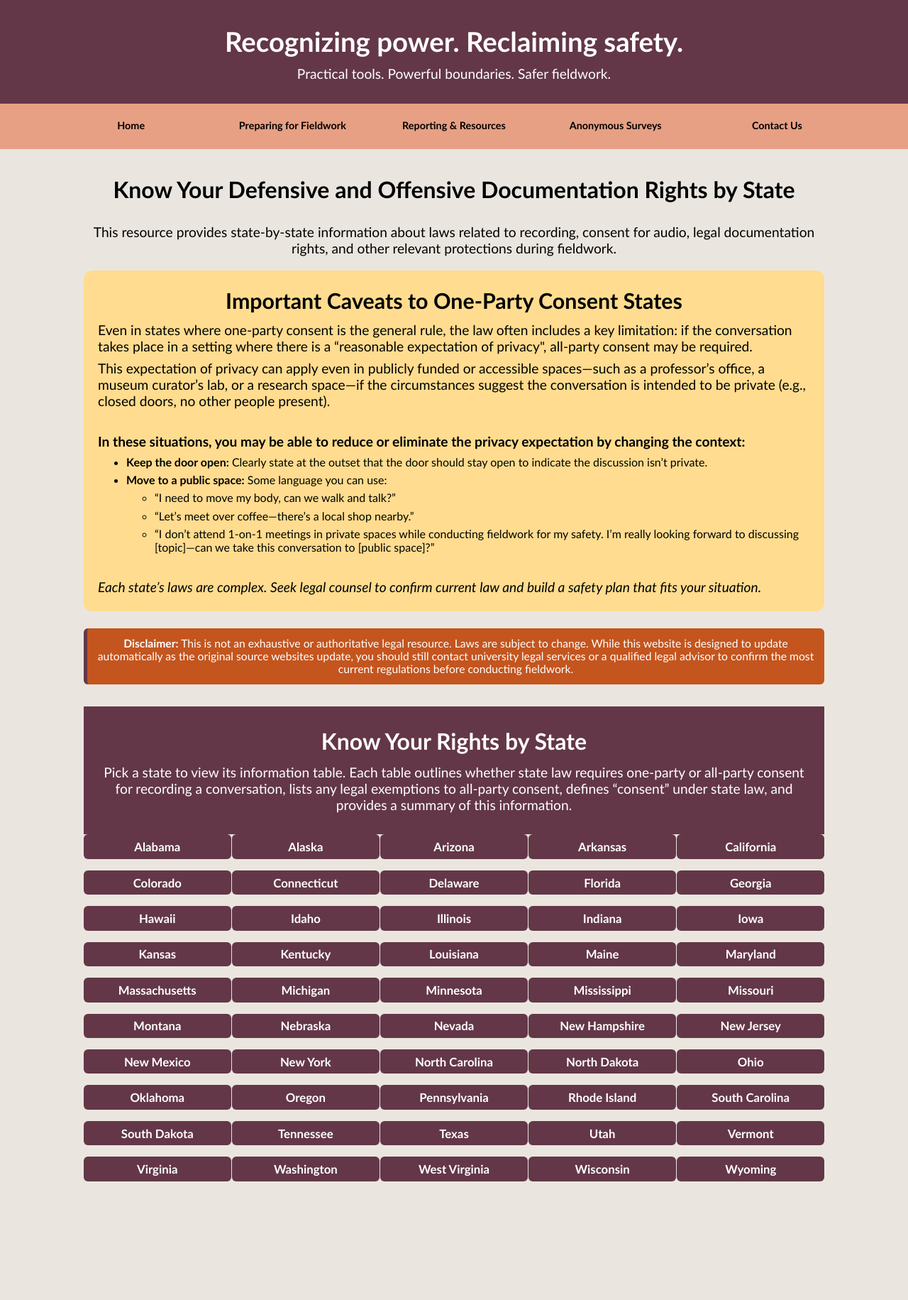
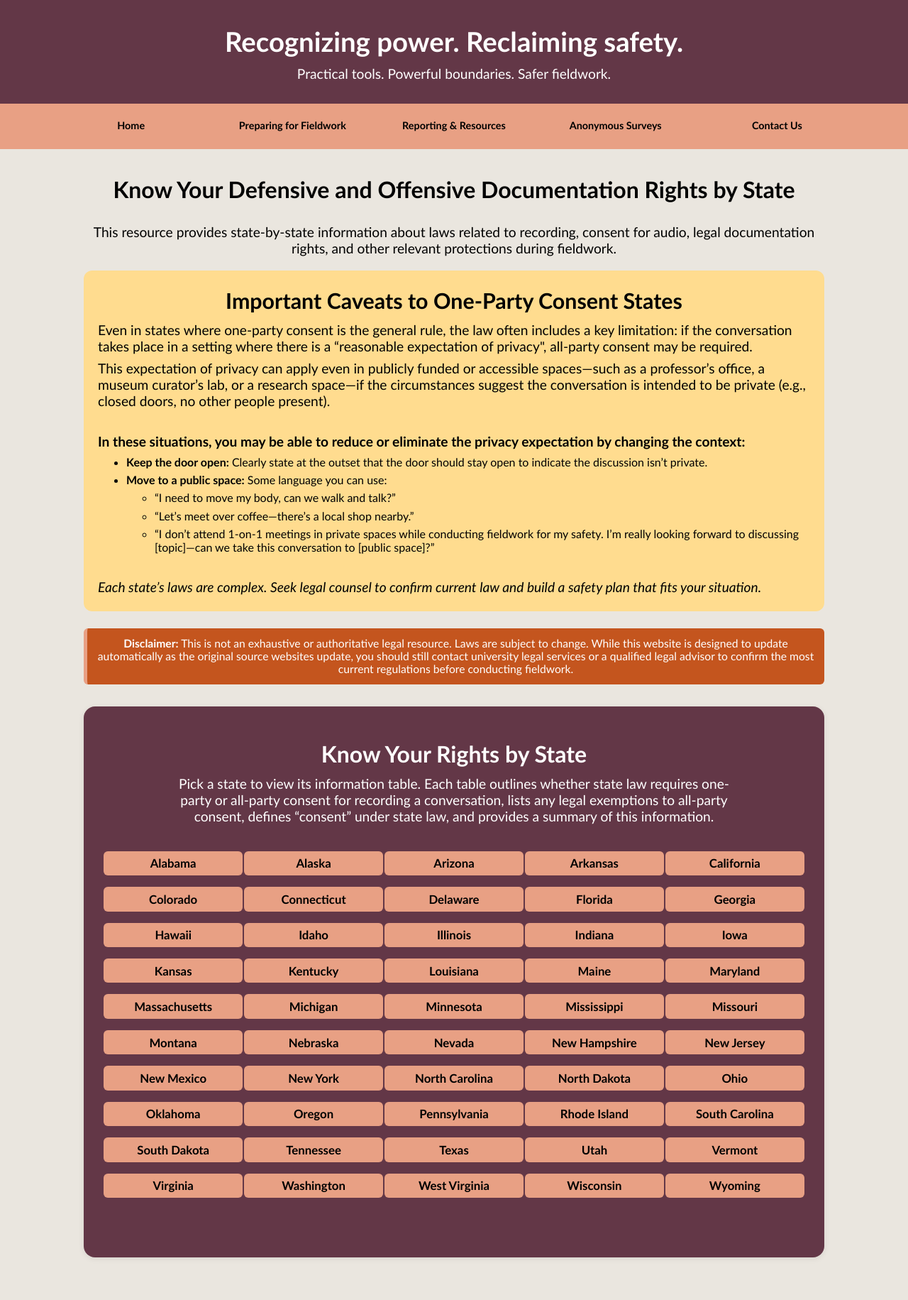
Before and after one commit to AnthroSafetyWarrior/GoldenTrowelProject, a Jekyll site: the page built from _pages/statelaw.html, in a window 1280 px wide. Shown: the whole page at 71% size. Built offline with Jekyll 4.4.1, drawn with Linux system fonts in a browser that asks for light colours; before the commit the page ends 1748 px from its top, so only the background shows below that.

Commit message:
updating pages

```diff
--- a/_pages/statelaw.html
+++ b/_pages/statelaw.html
@@ -12,23 +12,23 @@ permalink: /statelaw.html
 
 /* Buttons */
 .accordion{
-  background:#633747; color:#fff; cursor:pointer;
+  background:#e8a084; color:#000; cursor:pointer;
   padding:.4em; border:none; text-align:center;
   font-family: Calibri, sans-serif; font-size:1.05rem; font-weight:bold;
   transition: background-color .2s ease; border-radius:6px;
 }
-.accordion:hover{ background:#e8a084; color:#000; }
-.accordion[aria-expanded="true"]{ background:#e8a084; color:#000; border-bottom-left-radius:0; border-bottom-right-radius:0; }
+.accordion:hover{ background:#ffdc8f; color:#000; }
+.accordion[aria-expanded="true"]{ background:#633747; color:#fff; border-bottom-left-radius:0; border-bottom-right-radius:0; }
 
 .row-panel{
   grid-column:1 / -1;
-  background:#633747;                  /* purple background */
+  background:#e8a084;                  /* purple background */
   padding: .75rem;                      /* inner space for border gap */
   overflow-x:auto;
   -webkit-overflow-scrolling:touch;
   border-bottom-left-radius:6px;
   border-bottom-right-radius:6px;
-  border: 3px solid #633747;            /* purple border frame */
+  border: 3px solid #e8a084;            /* purple border frame */
   box-sizing: border-box;               /* border counts inside width */
 }
 .row-panel[hidden]{ display:none; }
@@ -65,8 +65,8 @@ permalink: /statelaw.html
   overflow-wrap:anywhere;
 }
 .row-panel th{
-  background:#e8a084;
-  color:#000;
+  background:#633747;
+  color:#fff;
   text-align:center;
   font-weight:bold;
 }
@@ -80,9 +80,35 @@ permalink: /statelaw.html
 .disclaimer{
   font-size:.98em; color:#fff; background:#c4551e;
   padding:.8em; max-width:100%;
-  border-radius:6px; border-left:5px solid #633747;
+  border-radius:6px; border-left:5px solid #e8a084;
   margin: 1.5em auto 2em;
 }
+
+/* Container that wraps the header + all state buttons */
+.state-section{
+  background:#633747;           /* purple backdrop */
+  color:#fff;
+  border-radius:16px;
+  padding: clamp(16px, 2.5vw, 28px);
+  margin: 0 auto 2rem;
+  max-width: 1100px;            /* match your site width */
+  box-shadow: 0 2px 8px rgba(0,0,0,.08);
+}
+
+/* keep content centered inside the section */
+.state-section .wrap{
+  max-width: 100%;
+  margin: 0 auto;
+}
+
+/* header text stays readable on purple */
+.state-section .section-head{
+  text-align: center;
+  margin-bottom: clamp(10px, 2vw, 18px);
+}
+.state-section .section-head h2{ color:#fff; margin:0 0 .35em; }
+.state-section .section-head .lede{ color:#fff; margin:0 auto; max-width: 70ch; }
+
 </style>
 
 
```
